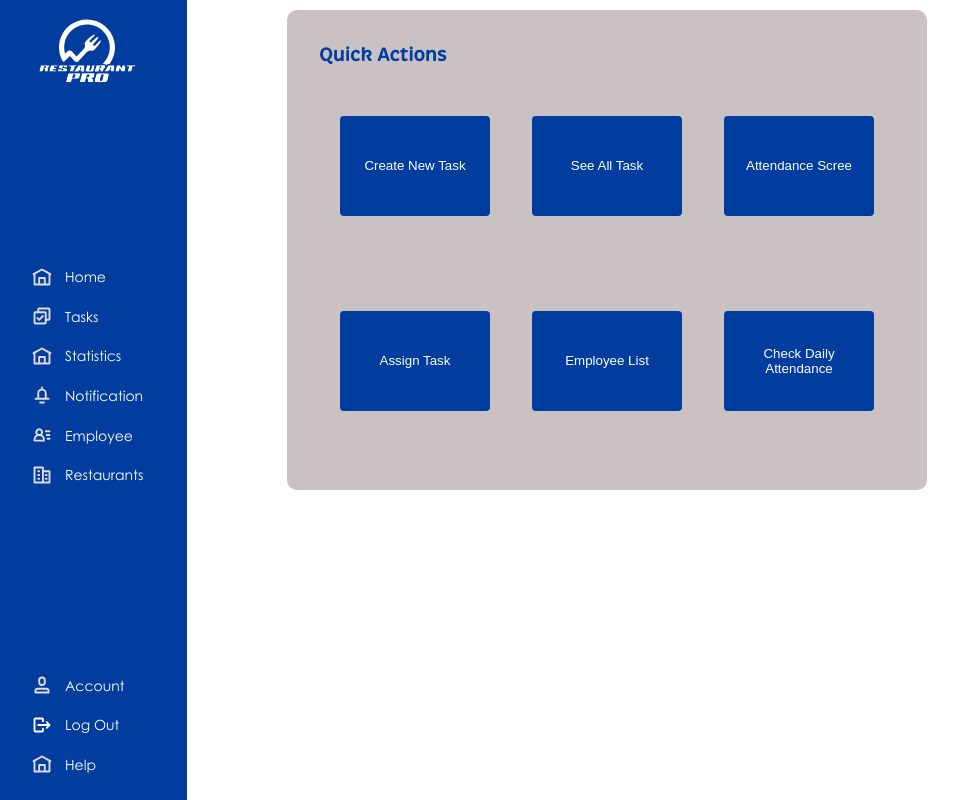
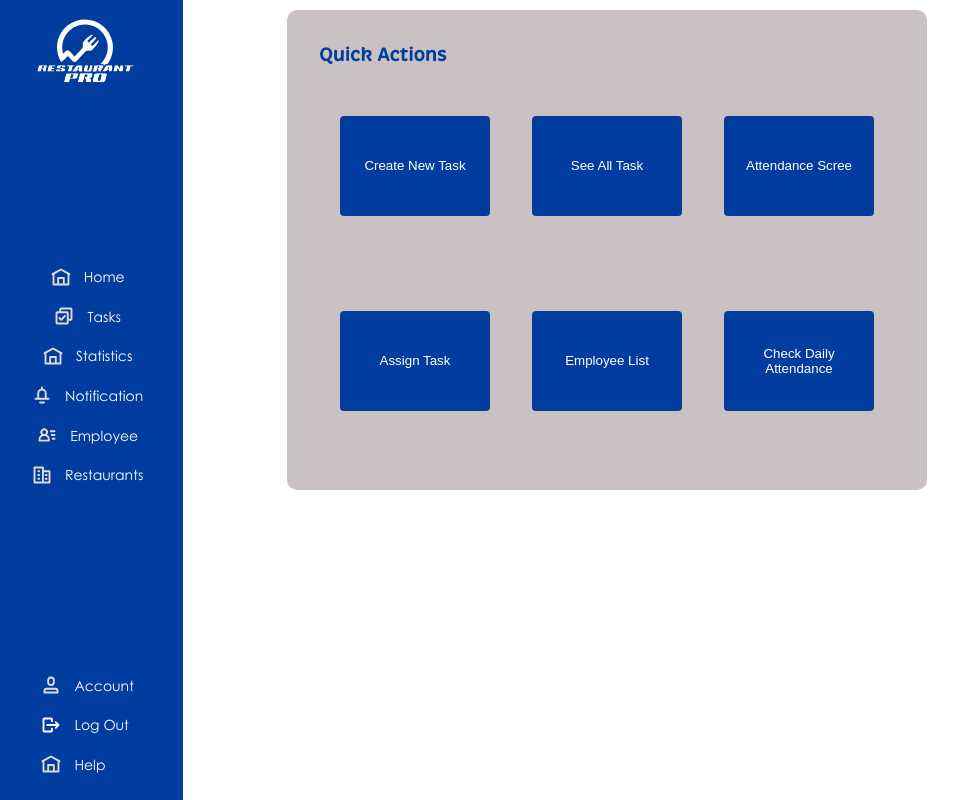
Before and after one commit to ansonsow/RestaurantPro, a React (Create React App) app in the folder client/: page /home in a window 1280 px wide. Both pictures are taken after a click on the element "Submit". Shown: the whole page, without its empty margins (13-971 px from the left). Built offline with nearby package versions, Linux system fonts and the light colour scheme; no server answers.

Commit message:
css changes

```diff
--- a/client/src/managerView/components/Sidebar/Sidebar.css
+++ b/client/src/managerView/components/Sidebar/Sidebar.css
@@ -25,7 +25,7 @@
     align-items: center;
     gap: 0.5rem;
     color: white;
-    width: 200px;
+    width: 100%;
     padding: 0.3rem 2.5rem;
     cursor: pointer;
   }
--- a/client/src/managerView/components/Sidebar/Sidebar.js
+++ b/client/src/managerView/components/Sidebar/Sidebar.js
@@ -12,8 +12,7 @@ import SidebarItems from './SidebarItems'
 import {Link} from 'react-router-dom'
 export default function Sidebar() {
   return (
-    <>
-    <div className='sidebar' id='sidebar'>
+    <div className='sidebar'>
         <img src={logo} alt="" className='logo-img'/>
         <div className="side-bar-items">
             <Link to="/home" className='link-a'><SidebarItems itemName="Home" itemIcon={homeIcon}/></Link>
@@ -29,7 +28,5 @@ export default function Sidebar() {
         <Link to="/help" className='link-a'><SidebarItems itemName="Help" itemIcon={homeIcon}/></Link>
         </div>
     </div>
-
-  </>
-  );
+  )
 }
```
